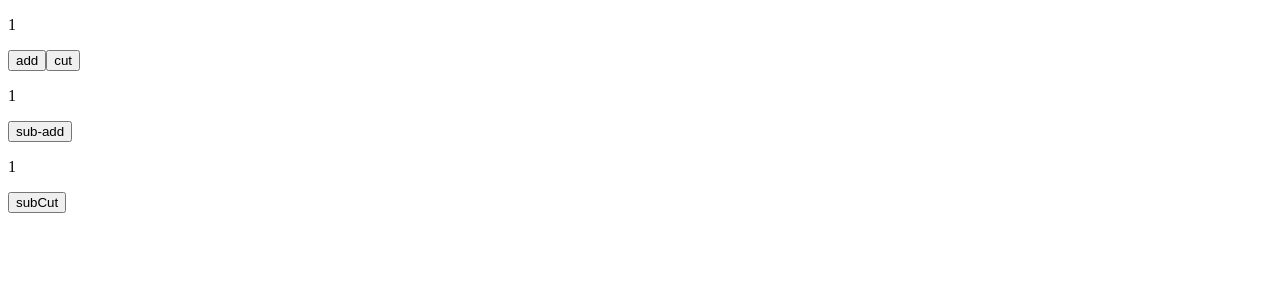
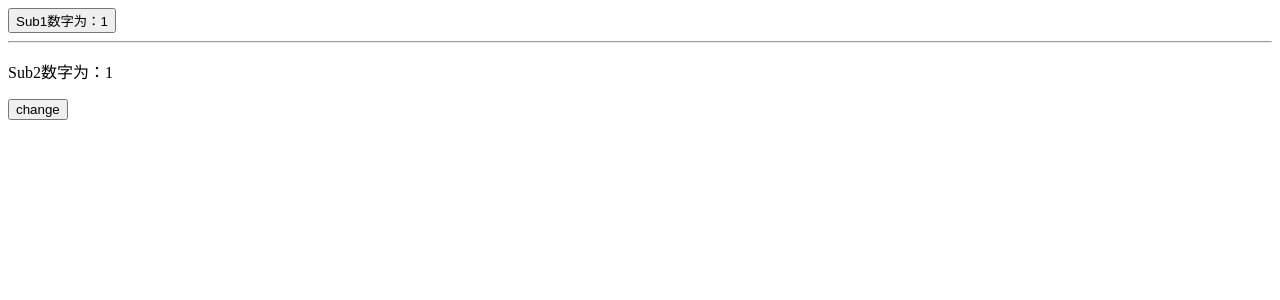
Before and after one commit to nankeaikenan/react_learn, a React (Create React App) app: page / in a window 1280 px wide. Shown: the top 300 px of the page. Built offline with nearby package versions, Linux system fonts and the light colour scheme.

Commit message:
learn hook

```diff
--- /dev/null
+++ b/src/App5.jsx
@@ -0,0 +1,50 @@
+import React, {Component} from 'react';
+
+const hocFunc = (Comp, timer) => {
+    return class extends Component{
+        state = {
+            num: 1
+        }
+        addNumFn(){
+            setTimeout(()=>{
+                this.setState({num: 2})
+            }, timer)
+        }
+        render() {
+            return (
+                <Comp num={this.state.num} addNumFn={this.addNumFn.bind(this)}/>
+            )
+        }
+    }
+}
+
+class Sub1 extends Component {
+    render(){
+        // 要用props接收
+        return <button onClick={this.props.addNumFn}>Sub1数字为：{this.props.num}</button>
+    }
+}
+
+class Sub2 extends Component {
+    render(){
+        return <div onClick={this.props.addNumFn}>
+            <p>Sub2数字为：{this.props.num}</p>
+            <button onClick={this.props.addNumFn}>change</button>
+        </div>
+    }
+}
+const Sub1Com = hocFunc(Sub1, 1000);	// 使用高阶组件返回出来的是组件，可以在App8中直接调用
+const Sub2Com = hocFunc(Sub2, 2000);
+class App5 extends Component {
+    render() {
+        return (
+            <div>
+                <Sub1Com/>
+                <hr/>
+                <Sub2Com/>
+            </div>
+        );
+    }
+}
+
+export default App5;
--- a/src/index.js
+++ b/src/index.js
@@ -4,7 +4,7 @@ import ReactDOM from 'react-dom'
 // import {Provider} from "react-redux";
 // import store from "./store";
 // import App3 from "./App3";
-import App4 from "./App4";
+import App4 from "./App5";
 
 // const app = (
 //     <Provider store={store}>
```
